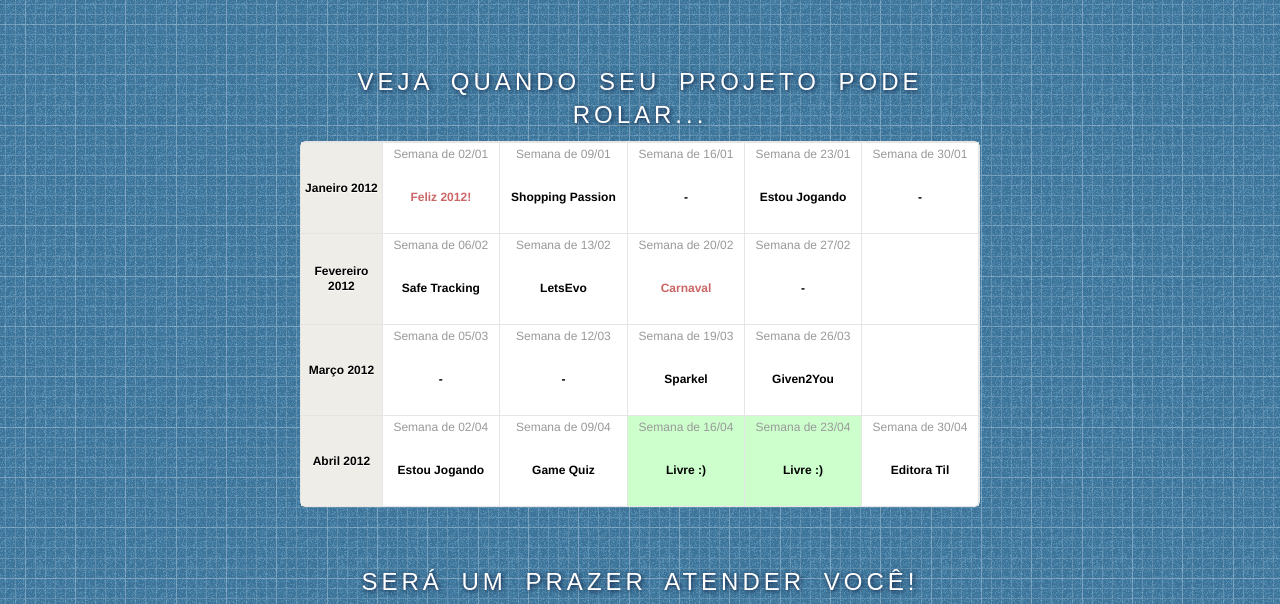
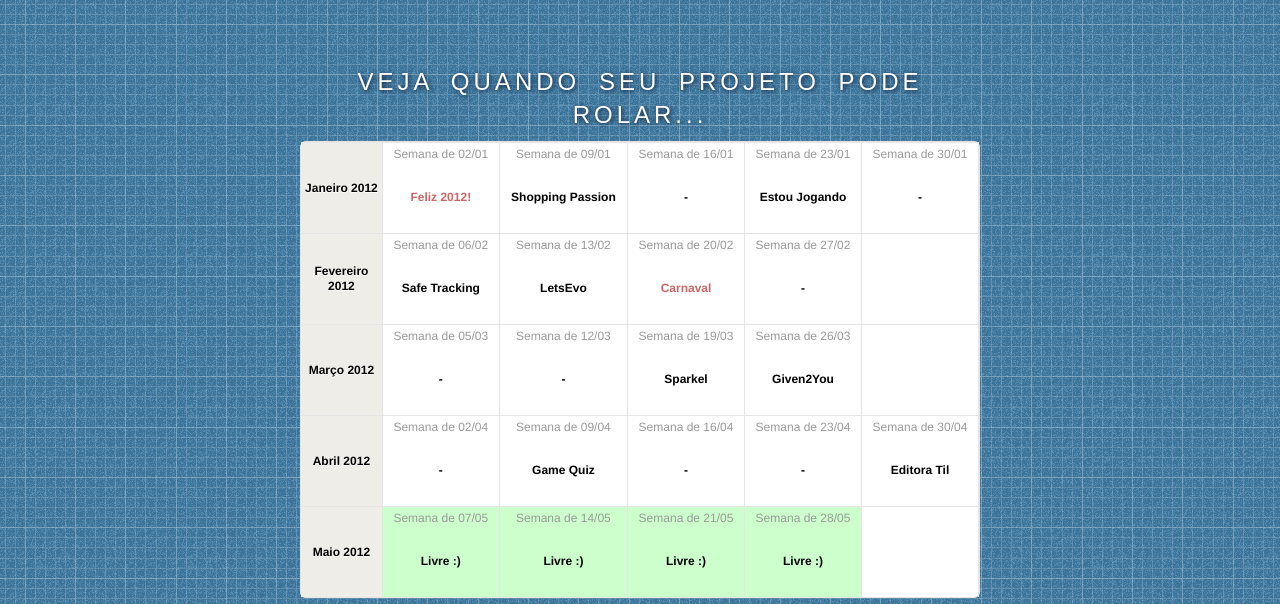
Before and after one commit to marciomarques/startupdev.github.com, a Jekyll site: the page built from index.html, in a window 1280 px wide and 900 px high, scrolled down 1561 px, cut to the strip 0-604 px from the top of the window. Built offline with Jekyll 4.4.1, drawn with Linux system fonts in a browser that asks for light colours; nearby versions of some CDN libraries; some web fonts are replaced.

Commit message:
update calendar

```diff
--- a/index.html
+++ b/index.html
@@ -444,7 +444,7 @@
           <div class="day">Semana de 02/04</div>
           <div class="day-content">
             <strong>
-              Estou Jogando
+              -
             </strong>
           </div>
         </td>
@@ -456,19 +456,19 @@
             </strong>
           </div>
         </td>
-        <td class="current">
+        <td>
           <div class="day">Semana de 16/04</div>
           <div class="day-content">
             <strong>
-              Livre :)
+              -
             </strong>
           </div>
         </td>
-        <td class="current">
+        <td>
           <div class="day">Semana de 23/04</div>
           <div class="day-content">
             <strong>
-              Livre :)
+              -
             </strong>
           </div>
         </td>
@@ -480,6 +480,46 @@
             </strong>
           </div>
         </td>
+      </tr>
+      <tr>
+        <th>
+          <div class="day">Maio 2012</div>
+          <div>
+          </div>
+        </th>
+        <td class="current">
+          <div class="day">Semana de 07/05</div>
+          <div class="day-content">
+            <strong>
+              Livre :)
+            </strong>
+          </div>
+        </td>
+        <td class="current">
+          <div class="day">Semana de 14/05</div>
+          <div class="day-content">
+            <strong>
+              Livre :)
+            </strong>
+          </div>
+        </td>
+        <td class="current">
+          <div class="day">Semana de 21/05</div>
+          <div class="day-content">
+            <strong>
+              Livre :)
+            </strong>
+          </div>
+        </td>
+        <td class="current">
+          <div class="day">Semana de 28/05</div>
+          <div class="day-content">
+            <strong>
+              Livre :)
+            </strong>
+          </div>
+        </td>
+        <td>&nbsp;</td>
       </tr>
     </tbody>
   </table>
```
